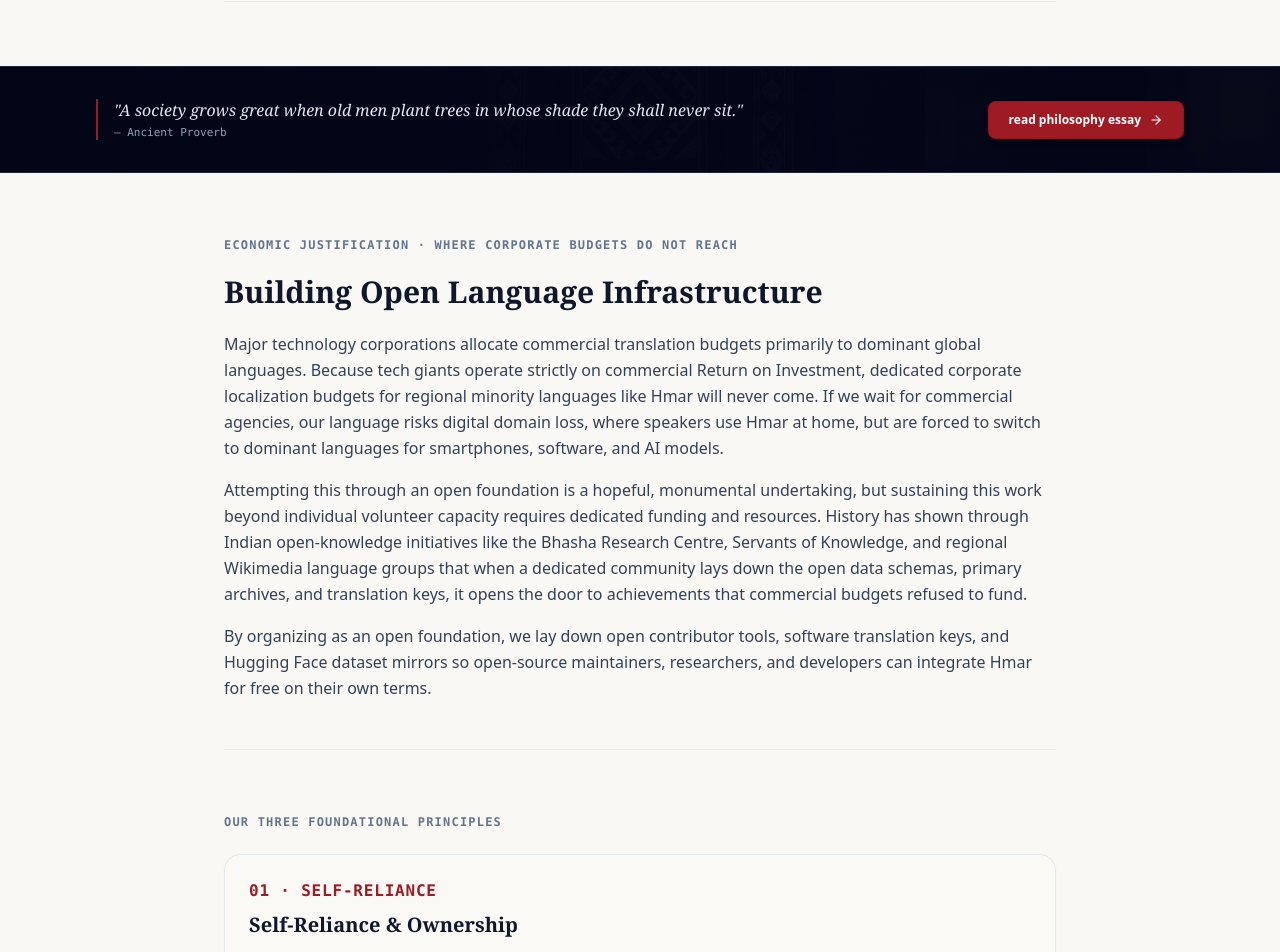
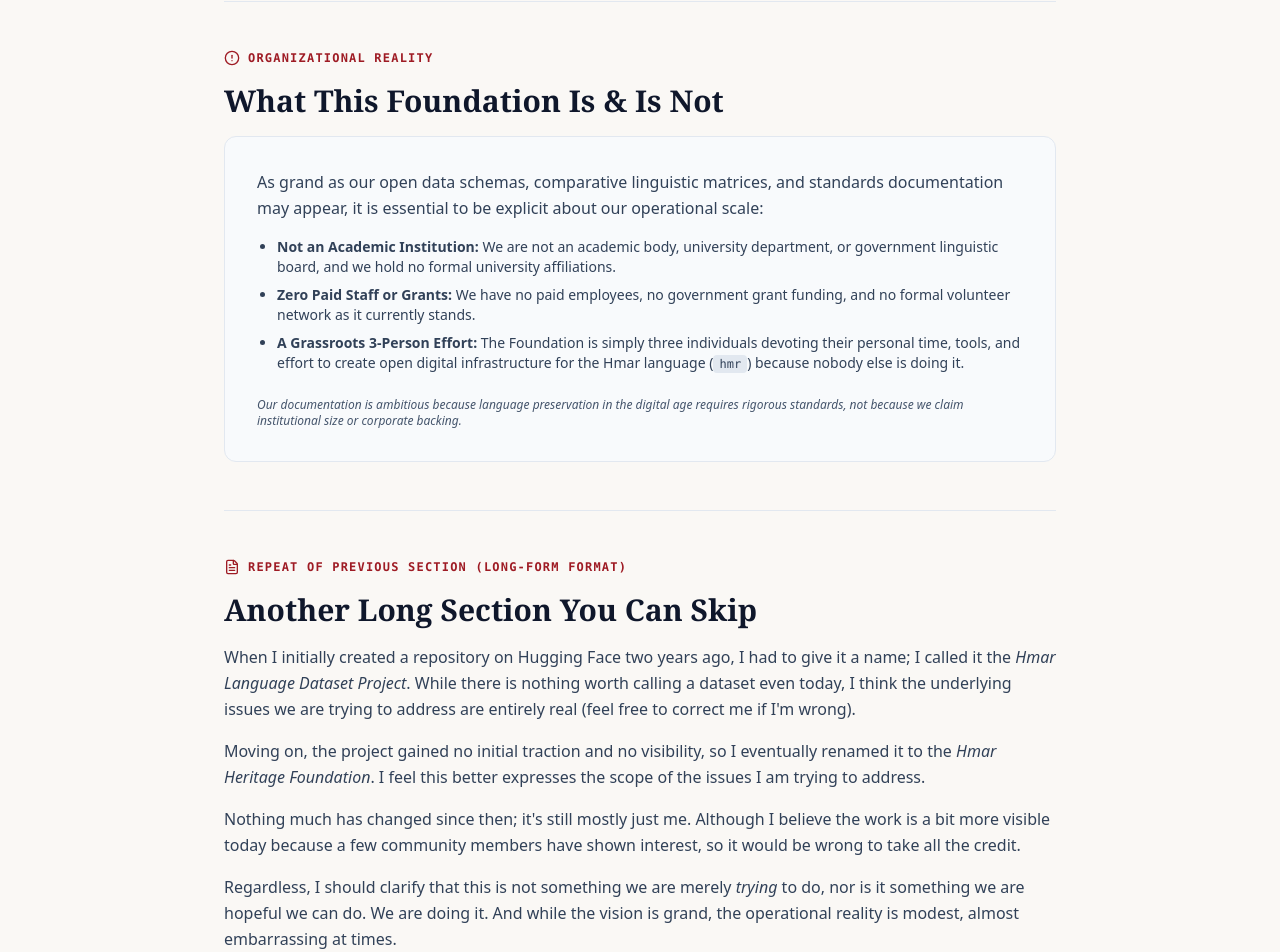
Before and after one commit to hmar-heritage-org/home, a Next.js app: page / in a window 1280 px wide. Shown: the part 1200-2152 px from the top of the page. Built offline with nearby package versions, Linux system fonts and the light colour scheme.

Commit message:
docs(home): add Organizational Reality and Another Long Section You Can Skip sections

```diff
--- a/public/index.md
+++ b/public/index.md
@@ -16,6 +16,34 @@ I started this project of collecting books and creating datasets, working on it
 Language is not just a tool for communication, it is also how we preserve our history, traditions, and culture. As we transitioned to preserving our cultural knowledge with books, the world moved on to the digital realm and transformed how information is distributed, and so did the need and the form and formats of data. The sudden rise of artificial intelligence over the past five years has undoubtedly transformed how we consume information and interact with screens. Whether one is pro-AI or anti-AI, this technology is unlikely to disappear, and will only become more integral to daily life. But this initiative is not just about AI and technology. It is about active participation so we do not get left behind and are ready to change on our own terms, rather than surrendering control to governments and corporations who control these systems.
 
 This foundation is not about grand claims or controlling external platforms, but about self-determination: providing open tools, cultural archives, and language resources so our community can write its own history and shape its digital presence. What began as a solo effort is now an open door for anyone who wants to help.
+
+---
+
+## Organizational Reality: What This Foundation Is & Is Not
+
+As grand as our open data schemas, comparative linguistic matrices, and standards documentation may appear, it is essential to be explicit about our operational scale:
+
+- **Not an Academic Institution**: We are not an academic body, university department, or government linguistic board, and we hold no formal university affiliations.
+- **Zero Paid Staff or Grants**: We have no paid employees, no government grant funding, and no formal volunteer network as it currently stands.
+- **A Grassroots 3-Person Effort**: The Foundation is simply three individuals devoting their personal time, tools, and effort to create open digital infrastructure for the Hmar language (`hmr`) because nobody else is doing it.
+
+*Our documentation is ambitious because language preservation in the digital age requires rigorous standards, not because we claim institutional size or corporate backing.*
+
+---
+
+## Another Long Section You Can Skip
+
+When I initially created a repository on Hugging Face two years ago, I had to give it a name; I called it the *Hmar Language Dataset Project*. While there is nothing worth calling a dataset even today, I think the underlying issues we are trying to address are entirely real (feel free to correct me if I'm wrong).
+
+Moving on, the project gained no initial traction and no visibility, so I eventually renamed it to the *Hmar Heritage Foundation*. I feel this better expresses the scope of the issues I am trying to address.
+
+Nothing much has changed since then; it's still mostly just me. Although I believe the work is a bit more visible today because a few community members have shown interest, so it would be wrong to take all the credit.
+
+Regardless, I should clarify that this is not something we are merely *trying* to do, nor is it something we are hopeful we can do. We are doing it. And while the vision is grand, the operational reality is modest, almost embarrassing at times.
+
+Especially when you consider there are so many scholars and academics within the community far better fitted for this. Maybe they know something I don't, and these issues are things they are working on in secret, in which case, this would be really embarrassing for me. But I think that is unlikely, and I can explain why in detail, but it'll just take up space here so maybe I'll address that in my blog some other time.
+
+**Basically TLDR: This foundation isn't as grand as it pretends to be.**
 
 ---
 
--- a/src/app/page.tsx
+++ b/src/app/page.tsx
@@ -1,7 +1,7 @@
 import Link from "next/link";
 import Image from "next/image";
 import { siteConfig } from "@/config/site";
-import { ArrowRight, Quote } from "lucide-react";
+import { ArrowRight, Quote, AlertCircle, FileText } from "lucide-react";
 
 export default function HomePage() {
   return (
@@ -63,6 +63,72 @@ export default function HomePage() {
 
             <p>
               This foundation is not about grand claims or controlling external platforms, but about self-determination: providing open tools, cultural archives, and language resources so our community can write its own history and shape its digital presence. What began as a solo effort is now an open door for anyone who wants to help.
+            </p>
+          </div>
+        </section>
+
+        {/* Organizational Reality: What This Foundation Is Not */}
+        <section className="space-y-4 border-b border-slate-200 py-12">
+          <div className="text-xs font-mono tracking-widest text-[#9E1B24] uppercase font-bold flex items-center gap-2">
+            <AlertCircle className="w-4 h-4 text-[#9E1B24]" />
+            <span>Organizational Reality</span>
+          </div>
+
+          <h2 className="text-2xl sm:text-3xl font-serif font-bold text-slate-900 leading-tight">
+            What This Foundation Is & Is Not
+          </h2>
+
+          <div className="prose prose-slate max-w-none text-slate-700 leading-relaxed space-y-4 text-base font-sans bg-slate-50 border border-slate-200 rounded-xl p-6 sm:p-8">
+            <p>
+              As grand as our open data schemas, comparative linguistic matrices, and standards documentation may appear, it is essential to be explicit about our operational scale:
+            </p>
+
+            <ul className="list-disc pl-5 space-y-2 text-sm text-slate-700">
+              <li><strong>Not an Academic Institution:</strong> We are not an academic body, university department, or government linguistic board, and we hold no formal university affiliations.</li>
+              <li><strong>Zero Paid Staff or Grants:</strong> We have no paid employees, no government grant funding, and no formal volunteer network as it currently stands.</li>
+              <li><strong>A Grassroots 3-Person Effort:</strong> The Foundation is simply three individuals devoting their personal time, tools, and effort to create open digital infrastructure for the Hmar language (<code className="text-xs bg-slate-200 px-1.5 py-0.5 rounded font-mono">hmr</code>) because nobody else is doing it.</li>
+            </ul>
+
+            <p className="text-xs text-slate-600 italic pt-2">
+              Our documentation is ambitious because language preservation in the digital age requires rigorous standards, not because we claim institutional size or corporate backing.
+            </p>
+          </div>
+        </section>
+
+        {/* Another Long Section You Can Skip */}
+        <section className="space-y-4 border-b border-slate-200 py-12">
+          <div className="text-xs font-mono tracking-widest text-[#9E1B24] uppercase font-bold flex items-center gap-2">
+            <FileText className="w-4 h-4 text-[#9E1B24]" />
+            <span>Repeat of Previous Section (Long-Form Format)</span>
+          </div>
+
+          <h2 className="text-2xl sm:text-3xl font-serif font-bold text-slate-900 leading-tight">
+            Another Long Section You Can Skip
+          </h2>
+
+          <div className="prose prose-slate max-w-none text-slate-700 leading-relaxed space-y-4 text-base font-sans">
+            <p>
+              When I initially created a repository on Hugging Face two years ago, I had to give it a name; I called it the <em>Hmar Language Dataset Project</em>. While there is nothing worth calling a dataset even today, I think the underlying issues we are trying to address are entirely real (feel free to correct me if I'm wrong).
+            </p>
+
+            <p>
+              Moving on, the project gained no initial traction and no visibility, so I eventually renamed it to the <em>Hmar Heritage Foundation</em>. I feel this better expresses the scope of the issues I am trying to address.
+            </p>
+
+            <p>
+              Nothing much has changed since then; it's still mostly just me. Although I believe the work is a bit more visible today because a few community members have shown interest, so it would be wrong to take all the credit.
+            </p>
+
+            <p>
+              Regardless, I should clarify that this is not something we are merely <em>trying</em> to do, nor is it something we are hopeful we can do. We are doing it. And while the vision is grand, the operational reality is modest, almost embarrassing at times.
+            </p>
+
+            <p>
+              Especially when you consider there are so many scholars and academics within the community far better fitted for this. Maybe they know something I don't, and these issues are things they are working on in secret, in which case, this would be really embarrassing for me. But I think that is unlikely, and I can explain why in detail, but it'll just take up space here so maybe I'll address that in my blog some other time.
+            </p>
+
+            <p className="font-bold text-slate-900 border-l-2 border-[#9E1B24] pl-3 py-0.5">
+              Basically TLDR: This foundation isn't as grand as it pretends to be.
             </p>
           </div>
         </section>
```
